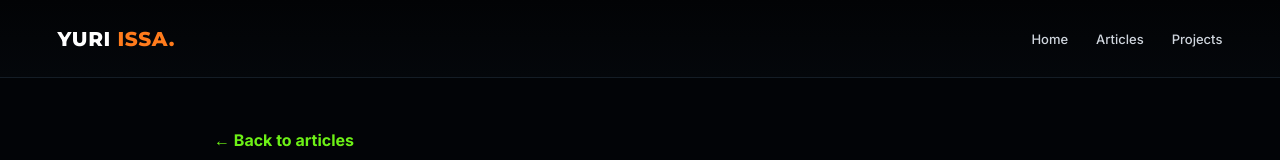
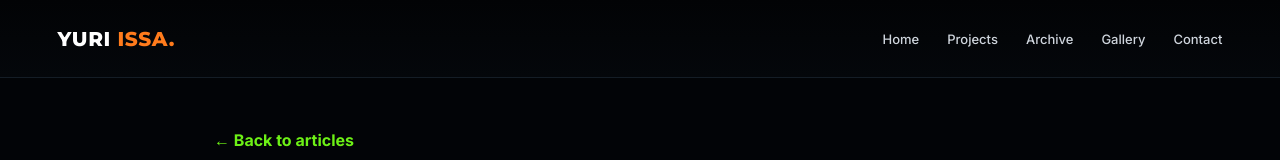
Before and after one commit to yuriissa/yuriissa.github.io, a plain HTML site: page post.html in a window 1280 px wide. Shown: the top 160 px of the page. Drawn offline with Linux system fonts and the light colour scheme.

Commit message:
Keep post navigation consistent with the bilingual site

```diff
--- a/post.html
+++ b/post.html
@@ -17,9 +17,11 @@
     <span class="brand-name">YURI <span>ISSA.</span></span>
   </a>
   <nav class="nav" aria-label="Post navigation">
-    <a href="index.html">Home</a>
-    <a href="articles.html">Articles</a>
-    <a href="projects.html">Projects</a>
+    <a href="index.html#home"><span class="nav-label">Home</span></a>
+    <a href="projects.html"><span class="nav-label">Projects</span></a>
+    <a href="index.html#archive"><span class="nav-label">Archive</span></a>
+    <a href="designs.html"><span class="nav-label">Gallery</span></a>
+    <a href="index.html#contact"><span class="nav-label">Contact</span></a>
   </nav>
 </header>
 <main class="public-post-detail-shell">
```
